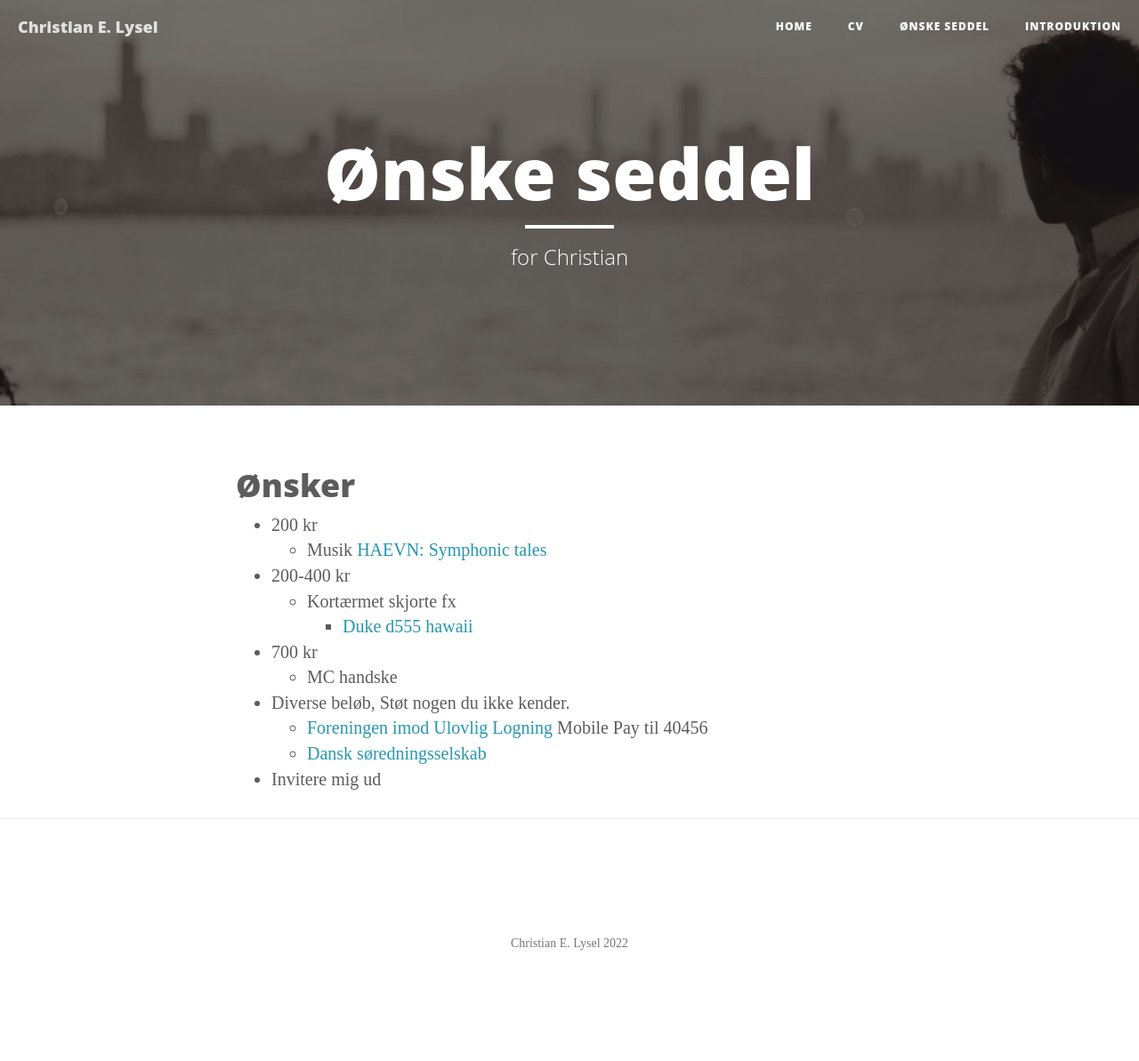
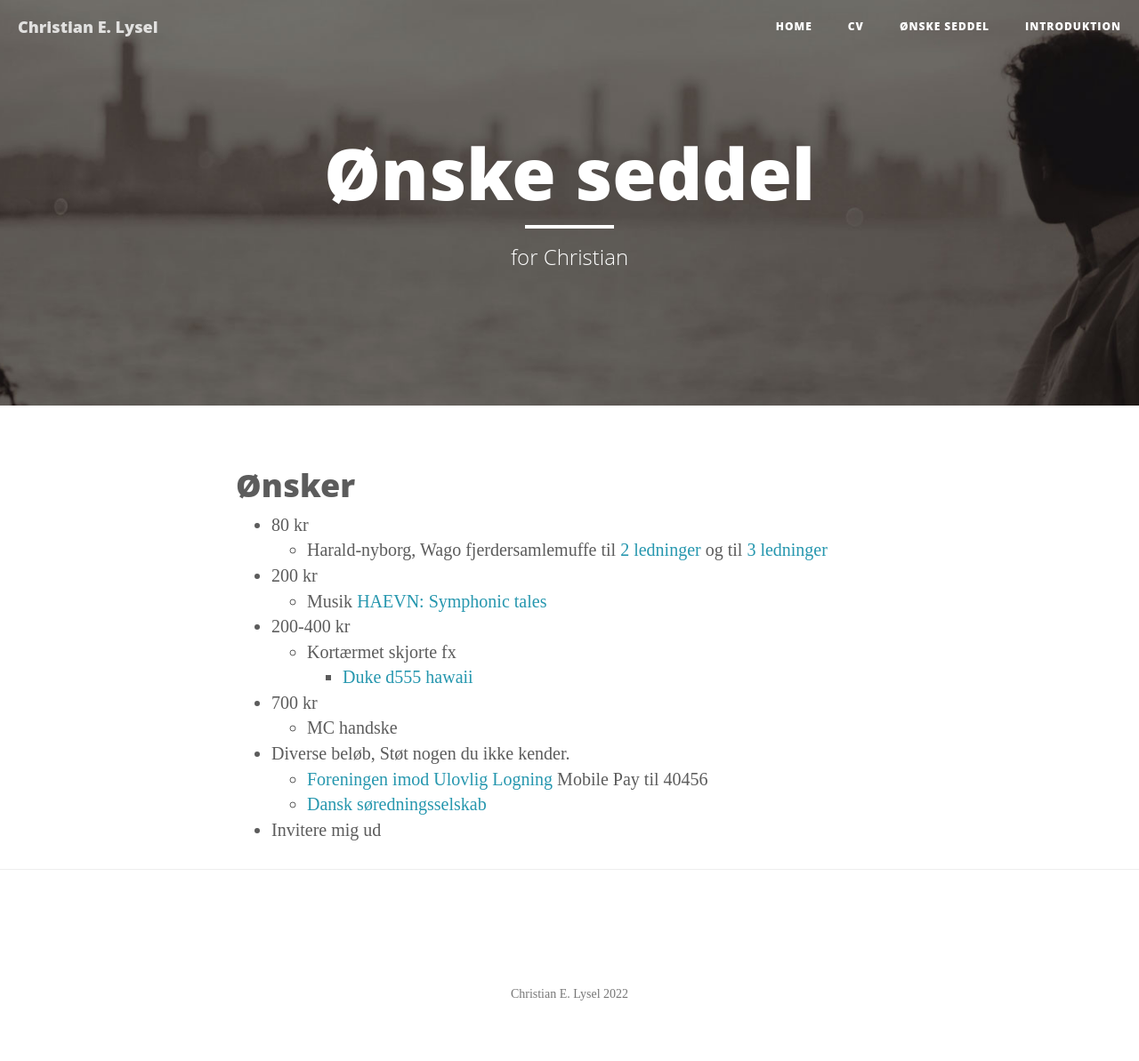
Before and after one commit to clysel/christian.lysel.net, a Jekyll site: the page built from gave.markdown, in a window 1280 px wide. Shown: the whole page at 89% size. Built offline with Jekyll 4.4.1, drawn with Linux system fonts in a browser that asks for light colours; before the commit the page ends 1136 px from its top, so only the background shows below that.

Commit message:
Update gave.markdown

```diff
--- a/gave.markdown
+++ b/gave.markdown
@@ -6,6 +6,8 @@ header-img: "img/about-bg.jpg"
 ---
 # Ønsker
 
+* 80 kr
+  * Harald-nyborg, Wago fjerdersamlemuffe til [2 ledninger](https://www.harald-nyborg.dk/wago-fjedersamlemuffe-til-2-ledninger-16-pak) og til [3 ledninger](https://www.harald-nyborg.dk/wago-fjedersamlemuffe-til-3-ledninger-12-pak)
 * 200 kr
   * Musik [HAEVN: Symphonic tales](https://haevnmusic.store/collections/cds/products/symphonic-tales-cd?variant=31498813276233)
 * 200-400 kr
```
